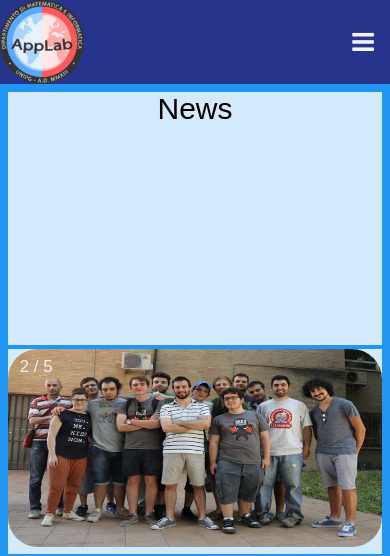
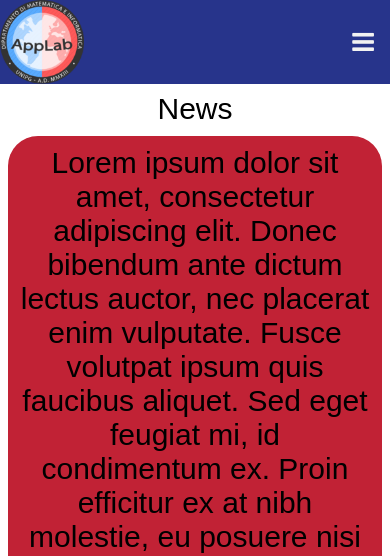
Before and after one commit to AppLab-UniPg/AppLab, a PHP site: page / in a window 390 px wide. Shown: the top 556 px of the page. Run offline with PHP 8.4, Linux system fonts and the light colour scheme; grey boxes are pictures that could not be loaded.

Commit message:
Added new on home page

```diff
--- a/index.html
+++ b/index.html
@@ -44,7 +44,18 @@
       </div>
 
     </div>
-    <div class="news">News</div>
+    <div class="news">
+      News
+      <div class="notizia">
+        Lorem ipsum dolor sit amet, consectetur adipiscing elit. Donec bibendum ante dictum lectus auctor, nec placerat enim vulputate. Fusce volutpat ipsum quis faucibus aliquet. Sed eget feugiat mi, id condimentum ex. Proin efficitur ex at nibh molestie, eu posuere nisi vulputate. Sed ipsum ligula, tempus et pharetra nec, efficitur at ex. Ut hendrerit finibus dolor non sagittis. Donec semper, erat in semper iaculis, ligula dolor sollicitudin massa, a placerat nulla ligula eget metus. In sem metus, commodo vitae libero a, dictum dapibus nunc. Donec elementum dui at feugiat pellentesque. Nullam malesuada eros vel ex vulputate tempor. Donec tempor mauris id aliquet sagittis. Sed nec tellus eu lectus tristique pharetra in non lacus. Nullam ut eleifend ipsum.
+      </div>
+      <div class="notizia">
+        Lorem ipsum dolor sit amet, consectetur adipiscing elit. Donec bibendum ante dictum lectus auctor, nec placerat enim vulputate. Fusce volutpat ipsum quis faucibus aliquet. Sed eget feugiat mi, id condimentum ex. Proin efficitur ex at nibh molestie, eu posuere nisi vulputate. Sed ipsum ligula, tempus et pharetra nec, efficitur at ex. Ut hendrerit finibus dolor non sagittis. Donec semper, erat in semper iaculis, ligula dolor sollicitudin massa, a placerat nulla ligula eget metus. In sem metus, commodo vitae libero a, dictum dapibus nunc. Donec elementum dui at feugiat pellentesque. Nullam malesuada eros vel ex vulputate tempor. Donec tempor mauris id aliquet sagittis. Sed nec tellus eu lectus tristique pharetra in non lacus. Nullam ut eleifend ipsum.
+      </div>
+      <div class="notizia">
+        Lorem ipsum dolor sit amet, consectetur adipiscing elit. Donec bibendum ante dictum lectus auctor, nec placerat enim vulputate. Fusce volutpat ipsum quis faucibus aliquet. Sed eget feugiat mi, id condimentum ex. Proin efficitur ex at nibh molestie, eu posuere nisi vulputate. Sed ipsum ligula, tempus et pharetra nec, efficitur at ex. Ut hendrerit finibus dolor non sagittis. Donec semper, erat in semper iaculis, ligula dolor sollicitudin massa, a placerat nulla ligula eget metus. In sem metus, commodo vitae libero a, dictum dapibus nunc. Donec elementum dui at feugiat pellentesque. Nullam malesuada eros vel ex vulputate tempor. Donec tempor mauris id aliquet sagittis. Sed nec tellus eu lectus tristique pharetra in non lacus. Nullam ut eleifend ipsum.
+      </div>
+    </div>
     <div class="map">
       <iframe id="map_dmi"
         src="https://www.google.com/maps/embed?pb=!1m18!1m12!1m3!1d2912.45895978384!2d12.38294191548039!3d43.115883879143375!2m3!1f0!2f0!3f0!3m2!1i1024!2i768!4f13.1!3m3!1m2!1s0x132ea082547d86b7%3A0xd313d4f00396b8d0!2sDipartimento%20di%20Matematica%20e%20Informatica%20DMI%20-%20UNIPG!5e0!3m2!1sit!2sit!4v1675262672158!5m2!1sit!2sit"
--- a/style/style.css
+++ b/style/style.css
@@ -1,8 +1,8 @@
 :root {
   --nav-height: 10vh;
   --footer-height: 15vh;
-  --color-blu: #27348B;
-  --color-red: #8E1116;
+  --color-blu: #27348b;
+  --color-red: #C12235;
   --color-gray: #293133;
   --color-white: #fff;
 }
@@ -132,6 +132,9 @@ nav {
 .news {
   grid-area: news;
   width: 35vw;
+  overflow: scroll;
+  max-height: 150vh;
+  border-radius: 30px;
 }
 
 .map {
@@ -149,7 +152,7 @@ nav {
   grid-template-areas:
     'slideshow news'
     'map  news';
-  background-color: #2196F3;
+  /*background-color: #2196F3;*/
   max-width: 100%;
   min-height: 75vh;
   gap: 1vw;
@@ -188,11 +191,24 @@ nav {
   position: absolute;
   top: 0;
 }
+
+/* Map */
+
 #map_dmi{
   width: 60vw;
-  height: 30vh;
+  height: 100%;
   border: none;
   border-radius: 1em;
+}
+
+/* Notizie*/
+.notizia{
+  width: 35vw;
+  word-wrap: break-word;
+  border-radius: 30px;
+  background-color: var(--color-red);
+  margin-top: 10px;
+  padding: 10px;
 }
 
 @media screen and (max-width: 1080px) {
@@ -206,6 +222,15 @@ nav {
   .news {
     width: 96vw;
     min-height: 30vh;
+    max-height: none;
+    overflow:visible;
+  }
+  .notizia{
+    width: 96vw;
+    word-wrap: break-word;
+    border-radius: 30px;
+    background-color: var(--color-red);
+    margin-top: 10px;
   }
 
   .map {
```
